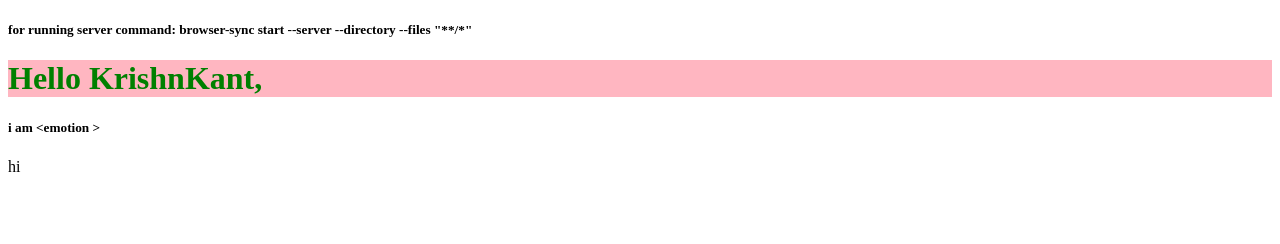
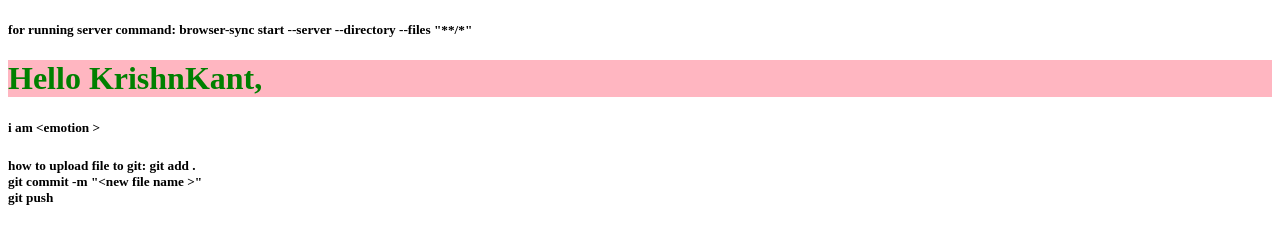
Before and after one commit to krishnkant50/angularjs, a plain HTML site: page index.html in a window 1280 px wide. Drawn offline with Linux system fonts and the light colour scheme.

Commit message:
udate agin

```diff
--- a/index.html
+++ b/index.html
@@ -11,6 +11,9 @@
             cursor: pointer;
             background-color: lightpink ;
         }
+        .tips_color {
+            background-color: green;
+        }
       </style>
     </head>
     <body>
@@ -20,6 +23,10 @@
      </h5>
      <h1 class="name_color">Hello KrishnKant,</h1>
      <h5>i am &lt;emotion &gt; </h5>
-     <p>hi</p>
+     <p class="tips_color"><h5> how to upload file to git:
+        git add . <br>
+        git commit -m "&lt;new file name &gt;" <br>
+        git push
+     </h5></p>
     </body>
 </html>
```
